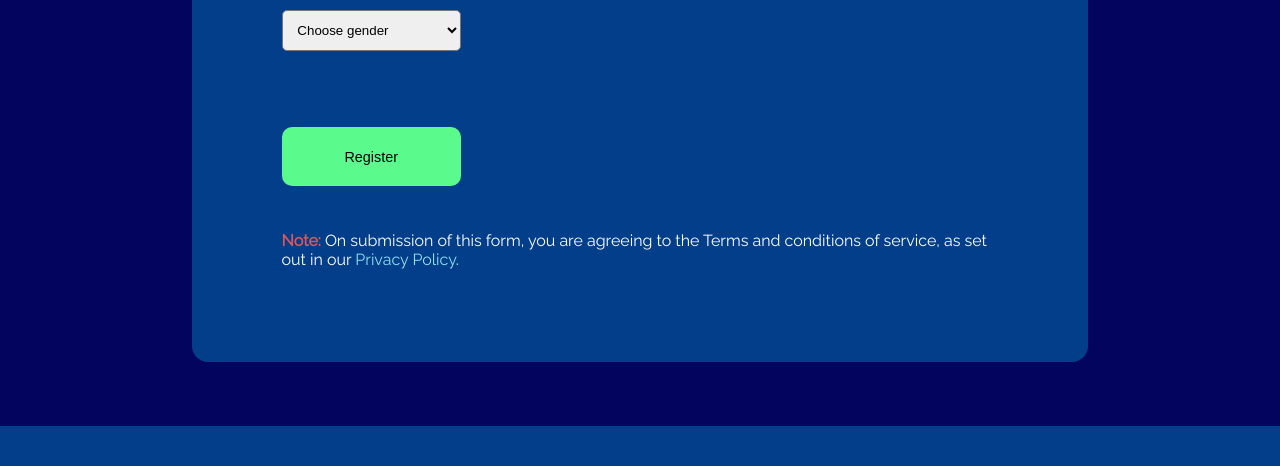
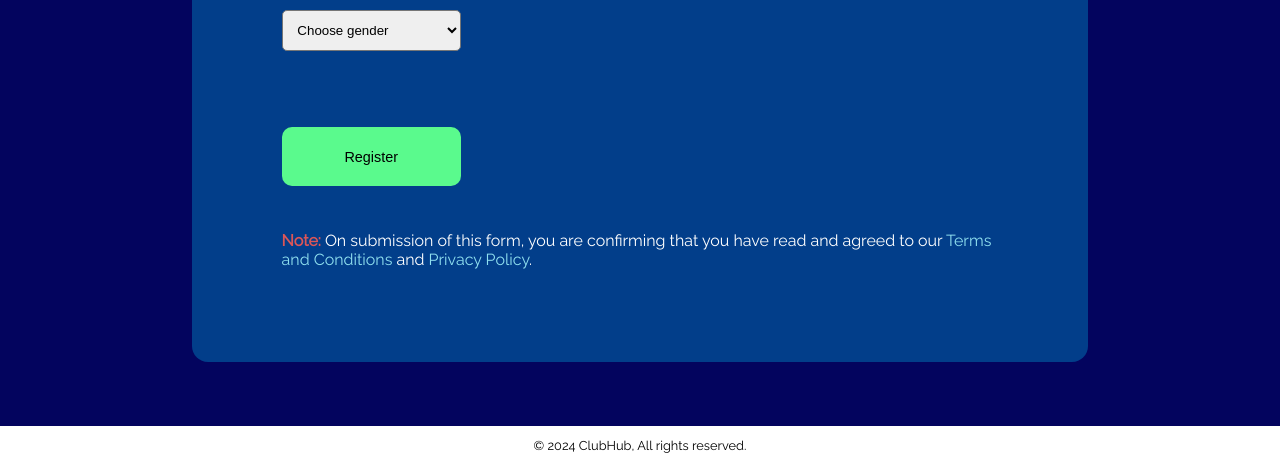
Before and after one commit to jeancarson/ClubHub, a Flask app: page /register in a window 1280 px wide. Shown: the part 1362-1828 px from the top of the page. Before the commit the page ends 1788 px from the top, so only its background shows below. Run offline with Flask 3, Linux system fonts and the light colour scheme; some libraries are stand-ins or nearby versions.

Commit message:
Add footer

```diff
--- a/app.py
+++ b/app.py
@@ -1,5 +1,5 @@
 from sqlite3 import OperationalError
-from application import app, initialise_db, query_db
+from application import app, initialise_db
 
 try:
     initialise_db()
--- a/application/blueprints/registration.py
+++ b/application/blueprints/registration.py
@@ -146,3 +146,8 @@ def register_post() -> Response:
 @registration.route("/privacy-policy")
 def privacy_policy() -> str:
     return render_template("html/privacy-policy.html")
+
+
+@registration.route("/terms-and-conditions")
+def terms_and_conditions() -> str:
+    return render_template("html/terms-and-conditions.html")
--- a/application/static/css/style.css
+++ b/application/static/css/style.css
@@ -28,6 +28,9 @@ body {
     background-color: var(--darker-blue);
     font-family: "Raleway", Arial, serif;
     color: var(--white);
+    min-height: 100vh;
+    display: flex;
+    flex-direction: column;
 }
 
 header h1 {
@@ -193,4 +196,16 @@ nav div a:hover:not(.nav-active-link a) {
 
 /* ========================== Footer start ========================== */
 
+footer {
+    display: flex;
+    align-items: center;
+    justify-content: center;
+    width: 100%;
+    background-color: var(--white);
+    color: var(--black);
+    font-size: 0.8rem;
+    padding: 1em;
+    margin-top: auto;
+}
+
 /* ========================== Footer start ========================== */
--- a/application/templates/html/base.html
+++ b/application/templates/html/base.html
@@ -17,6 +17,12 @@
         {% elif request.endpoint == "login_logout.forgot_password" %}
             {% set second_link = "forgot-password" %}
             {% set second_link_name = "Reset Password" %}
+        {% elif request.endpoint == "registration.privacy_policy" %}
+            {% set second_link = "privacy-policy" %}
+            {% set second_link_name = "Privacy Policy" %}
+        {% elif request.endpoint == "registration.terms_and_conditions" %}
+            {% set second_link = "terms-and-conditions" %}
+            {% set second_link_name = "Terms and Conditions" %}
         {% else %}
             {% set second_link = "login" %}
         {% endif %}
@@ -78,6 +84,10 @@
     {% block content %}
     {% endblock %}
 
+    <footer id="footer">
+        <div>© 2024 ClubHub, All rights reserved.</div>
+    </footer>
+
     <script src=" {{ url_for('static', filename='js/script.js') }}"></script>
     <script src=" {{ url_for('static', filename='js/alert_message.js') }}"></script>
 
--- a/application/templates/html/register.html
+++ b/application/templates/html/register.html
@@ -143,8 +143,8 @@
             <button class="submit-button" type="submit">Register</button>
 
             <p>
-                <b style="color: var(--light-red);">Note:</b> On submission of this form, you are agreeing to the Terms
-                and conditions of service, as set out in our <a href="/privacy-policy">Privacy Policy</a>.
+                <b style="color: var(--light-red);">Note:</b> On submission of this form, you are confirming that you have read
+                and agreed to our <a href="/terms-and-conditions">Terms and Conditions</a> and <a href="/privacy-policy">Privacy Policy</a>.
             </p>
         </form>
     </div>
```
Also changed, not shown: 1 other file.
